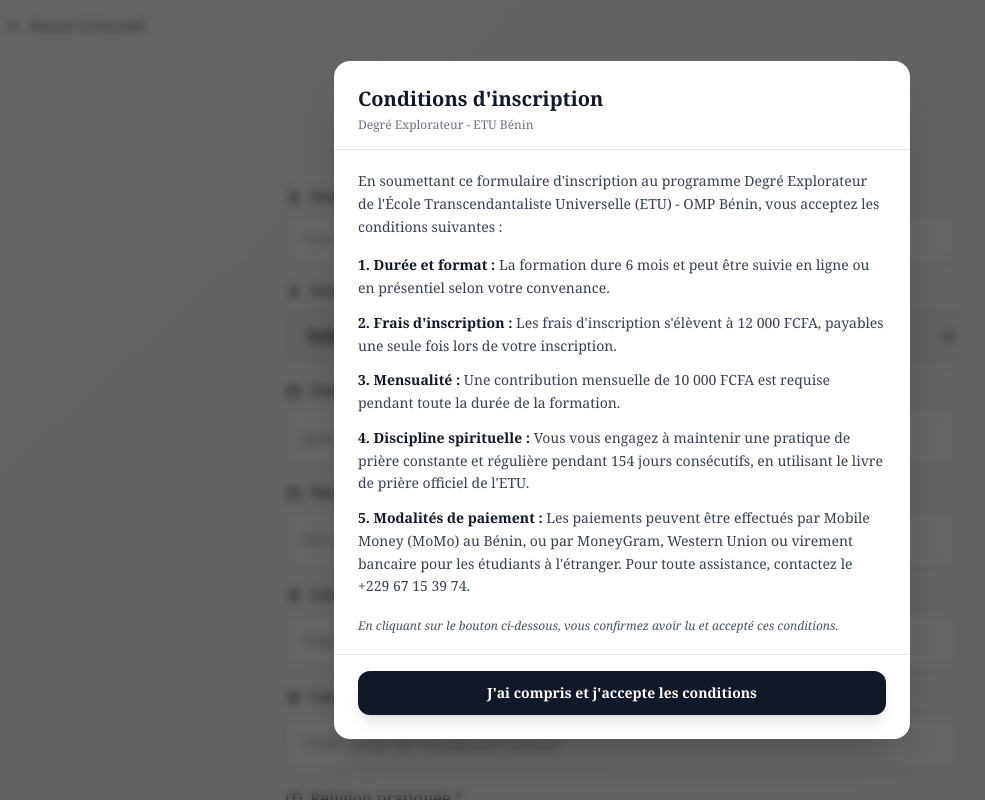
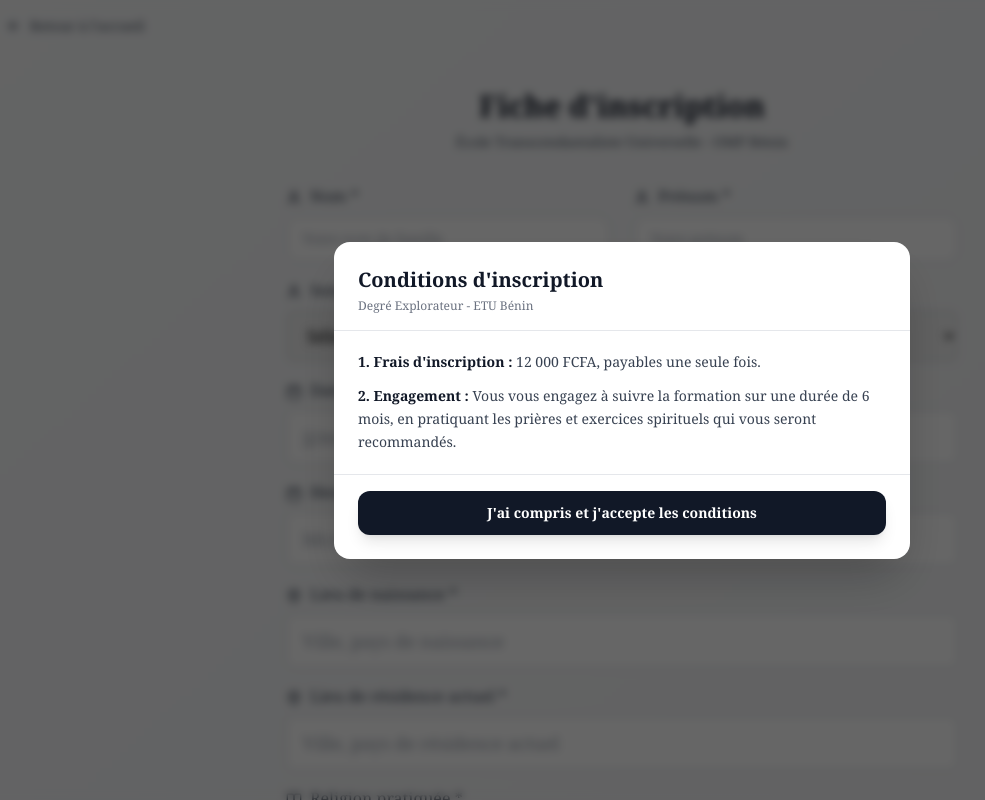
Before and after one commit to Baroka-wp/etu-faq, a Next.js app: page /inscription in a window 1280 px wide. Shown: the top 800 px of the page, without its empty margins (18-1003 px from the left). Built offline with nearby package versions, Linux system fonts and the light colour scheme.

Commit message:
update condition

```diff
--- a/src/app/inscription/page.tsx
+++ b/src/app/inscription/page.tsx
@@ -368,33 +368,13 @@
                             {/* Content */}
                             <div className="px-6 py-5 overflow-y-auto flex-1">
                                 <div className="space-y-4 text-sm font-serif text-gray-700 leading-relaxed">
-                                    <p>
-                                        En soumettant ce formulaire d'inscription au programme Degré Explorateur de l'École Transcendantaliste Universelle (ETU) - OMP Bénin, vous acceptez les conditions suivantes :
-                                    </p>
-
                                     <div className="space-y-3">
                                         <p>
-                                            <strong className="text-gray-900">1. Durée et format :</strong> La formation dure 6 mois et peut être suivie en ligne ou en présentiel selon votre convenance.
+                                            <strong className="text-gray-900">1. Frais d'inscription :</strong> 12 000 FCFA, payables une seule fois.
                                         </p>
 
                                         <p>
-                                            <strong className="text-gray-900">2. Frais d'inscription :</strong> Les frais d'inscription s'élèvent à 12 000 FCFA, payables une seule fois lors de votre inscription.
-                                        </p>
-
-                                        <p>
-                                            <strong className="text-gray-900">3. Mensualité :</strong> Une contribution mensuelle de 10 000 FCFA est requise pendant toute la durée de la formation.
-                                        </p>
-
-                                        <p>
-                                            <strong className="text-gray-900">4. Discipline spirituelle :</strong> Vous vous engagez à maintenir une pratique de prière constante et régulière pendant 154 jours consécutifs, en utilisant le livre de prière officiel de l'ETU.
-                                        </p>
-
-                                        <p>
-                                            <strong className="text-gray-900">5. Modalités de paiement :</strong> Les paiements peuvent être effectués par Mobile Money (MoMo) au Bénin, ou par MoneyGram, Western Union ou virement bancaire pour les étudiants à l'étranger. Pour toute assistance, contactez le +229 67 15 39 74.
-                                        </p>
-
-                                        <p className="text-xs text-gray-600 pt-2 italic">
-                                            En cliquant sur le bouton ci-dessous, vous confirmez avoir lu et accepté ces conditions.
+                                            <strong className="text-gray-900">2. Engagement :</strong> Vous vous engagez à suivre la formation sur une durée de 6 mois, en pratiquant les prières et exercices spirituels qui vous seront recommandés.
                                         </p>
                                     </div>
                                 </div>
```
